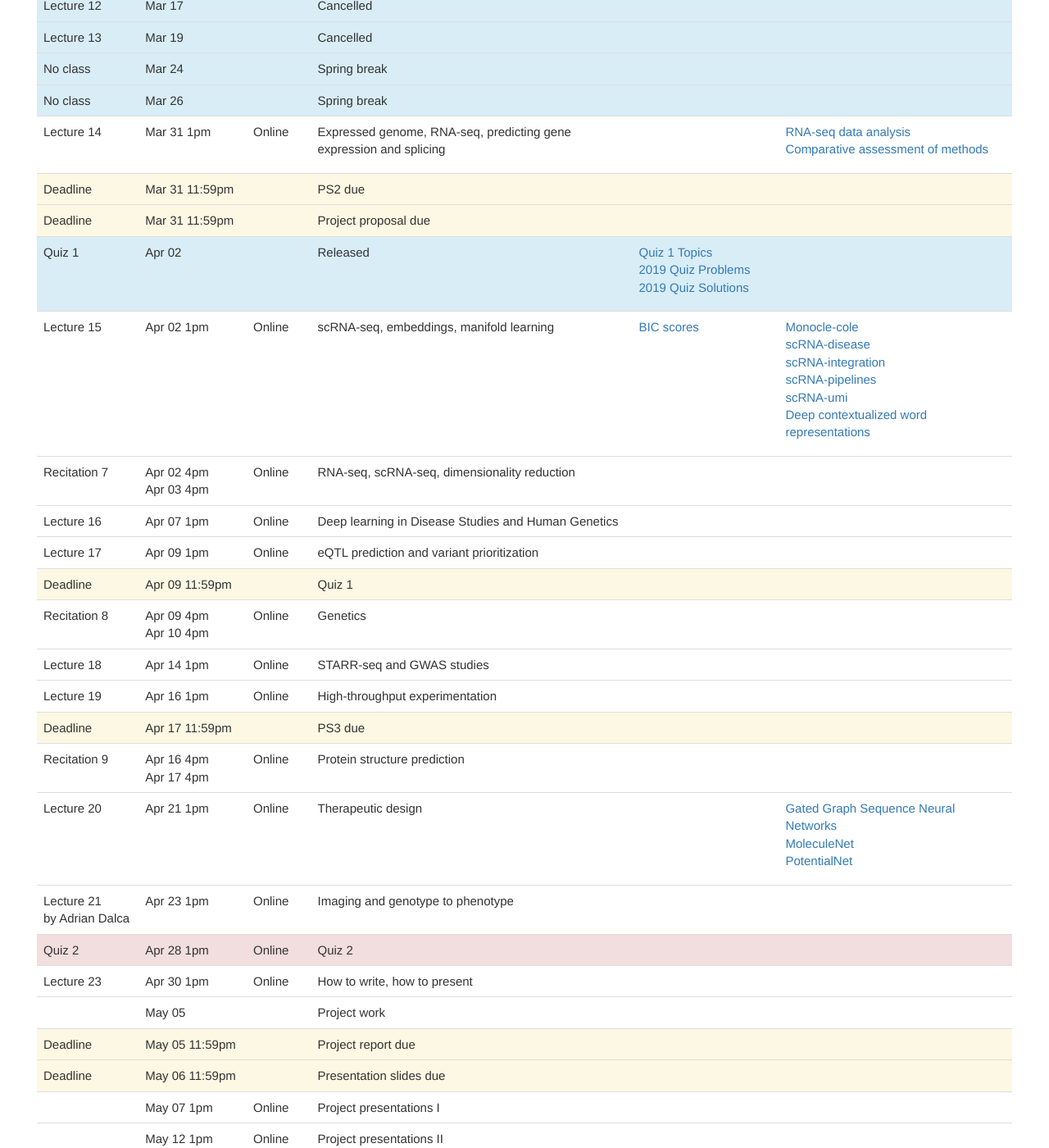
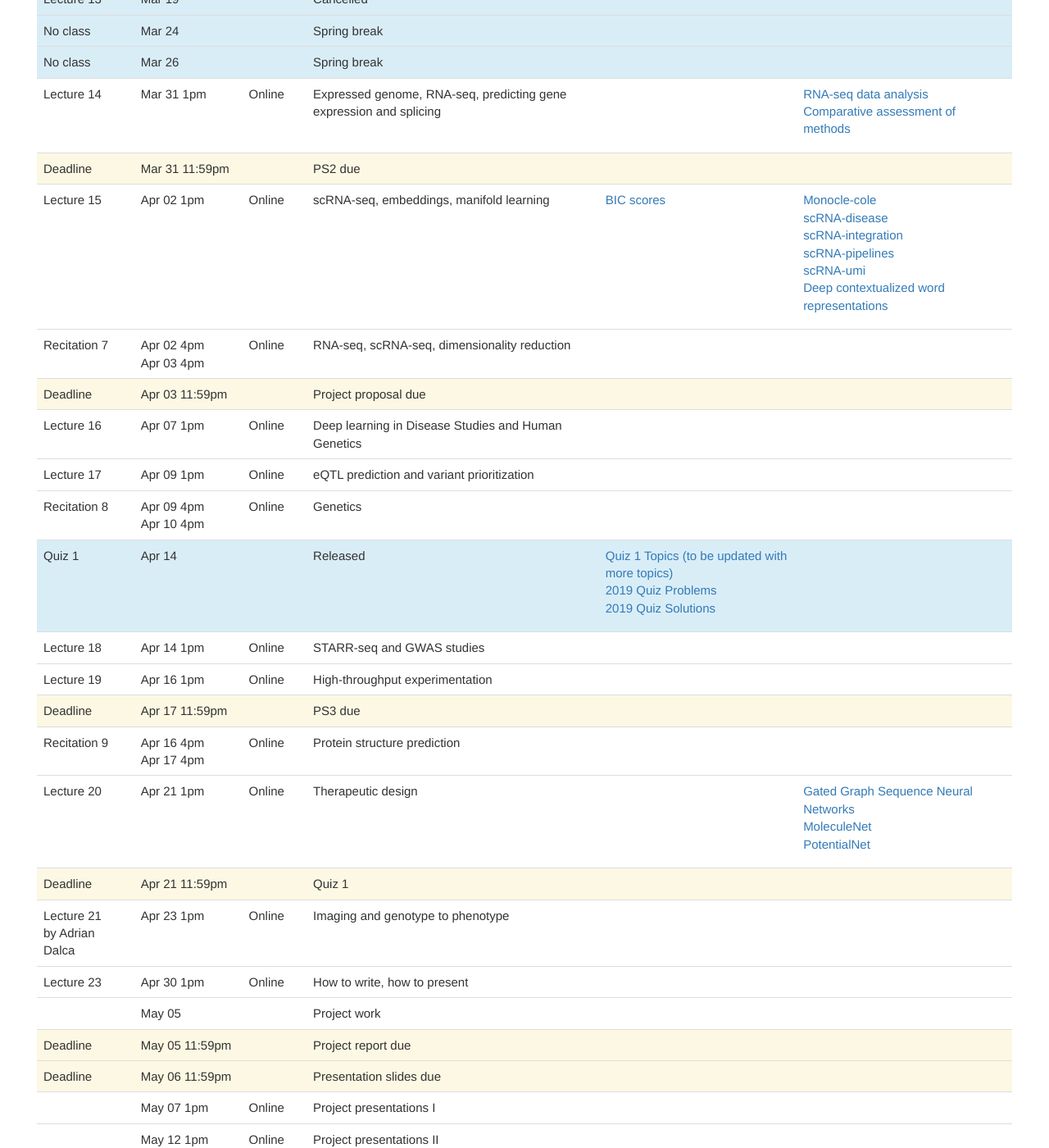
Before and after one commit to mit6874/mit6874.github.io, a Jekyll site: the page built from index.html, in a window 1280 px wide and 1400 px high, scrolled down 2581 px. Shown: the whole window at 82% size. Built offline with Jekyll 4.4.1, drawn with Linux system fonts in a browser that asks for light colours; nearby versions of some CDN libraries.

Commit message:
move project proposal deadline, quiz 1 dates, remove quiz 2

```diff
--- a/index.html
+++ b/index.html
@@ -414,28 +414,6 @@
             <td></td>
             <td></td>
         </tr>
-        <tr class="warning">
-            <td>Deadline</td>
-            <td>Mar 31 11:59pm</td>
-            <td></td>
-            <td>Project proposal due</td>
-            <td></td>
-            <td></td>
-        </tr>
-        <tr class="info">
-            <td>Quiz 1</td>
-            <td>Apr 02</td>
-            <td></td>
-            <td>Released</td>
-            <td>
-                <ul>
-                    <li><a href="https://piazza.com/class/k5yc2zd83zi2rz?cid=52">Quiz 1 Topics</a></li>
-                    <li><a href="assets/sp2020/abridged_quiz_problems_2019.pdf">2019 Quiz Problems</a></li>
-                    <li><a href="assets/sp2020/abridged_quiz_solutions_2019.pdf">2019 Quiz Solutions</a></li>
-                </ul>
-            </td>
-            <td></td>
-        </tr>
         <tr>
             <td>Lecture 15</td>
             <td>Apr 02 1pm</td>
@@ -470,6 +448,14 @@
             </td>
             <td></td>
         </tr>
+        <tr class="warning">
+            <td>Deadline</td>
+            <td>Apr 03 11:59pm</td>
+            <td></td>
+            <td>Project proposal due</td>
+            <td></td>
+            <td></td>
+        </tr>
         <tr>
             <td>Lecture 16</td>
             <td>Apr 07 1pm</td>
@@ -498,14 +484,6 @@
             </td>
             <td></td>
         </tr>
-        <tr class="warning">
-            <td>Deadline</td>
-            <td>Apr 09 11:59pm</td>
-            <td></td>
-            <td>Quiz 1</td>
-            <td></td>
-            <td></td>
-        </tr>
         <tr>
             <td>Recitation 8</td>
             <td>Apr 09 4pm<br />Apr 10 4pm</td>
@@ -514,6 +492,20 @@
             <td>
                 <ul>
                     <!-- <li><a href="assets/recitations/recitation8-2019.pptx">Recitation slides</a></li> -->
+                </ul>
+            </td>
+            <td></td>
+        </tr>
+        <tr class="info">
+            <td>Quiz 1</td>
+            <td>Apr 14</td>
+            <td></td>
+            <td>Released</td>
+            <td>
+                <ul>
+                    <li><a href="https://piazza.com/class/k5yc2zd83zi2rz?cid=52">Quiz 1 Topics (to be updated with more topics)</a></li>
+                    <li><a href="assets/sp2020/abridged_quiz_problems_2019.pdf">2019 Quiz Problems</a></li>
+                    <li><a href="assets/sp2020/abridged_quiz_solutions_2019.pdf">2019 Quiz Solutions</a></li>
                 </ul>
             </td>
             <td></td>
@@ -579,6 +571,14 @@
                 </ul>
             </td>
         </tr>
+        <tr class="warning">
+            <td>Deadline</td>
+            <td>Apr 21 11:59pm</td>
+            <td></td>
+            <td>Quiz 1</td>
+            <td></td>
+            <td></td>
+        </tr>
         <tr>
             <td>Lecture 21<br />by Adrian Dalca</td>
             <td>Apr 23 1pm</td>
@@ -591,14 +591,14 @@
             </td>
             <td></td>
         </tr>
-        <tr class="danger">
+        <!-- <tr class="danger">
             <td>Quiz 2</td>
             <td>Apr 28 1pm</td>
             <td>Online</td>
             <td>Quiz 2</td>
             <td></td>
             <td></td>
-        </tr>
+        </tr> -->
         <tr>
             <td>Lecture 23</td>
             <td>Apr 30 1pm</td>
```
